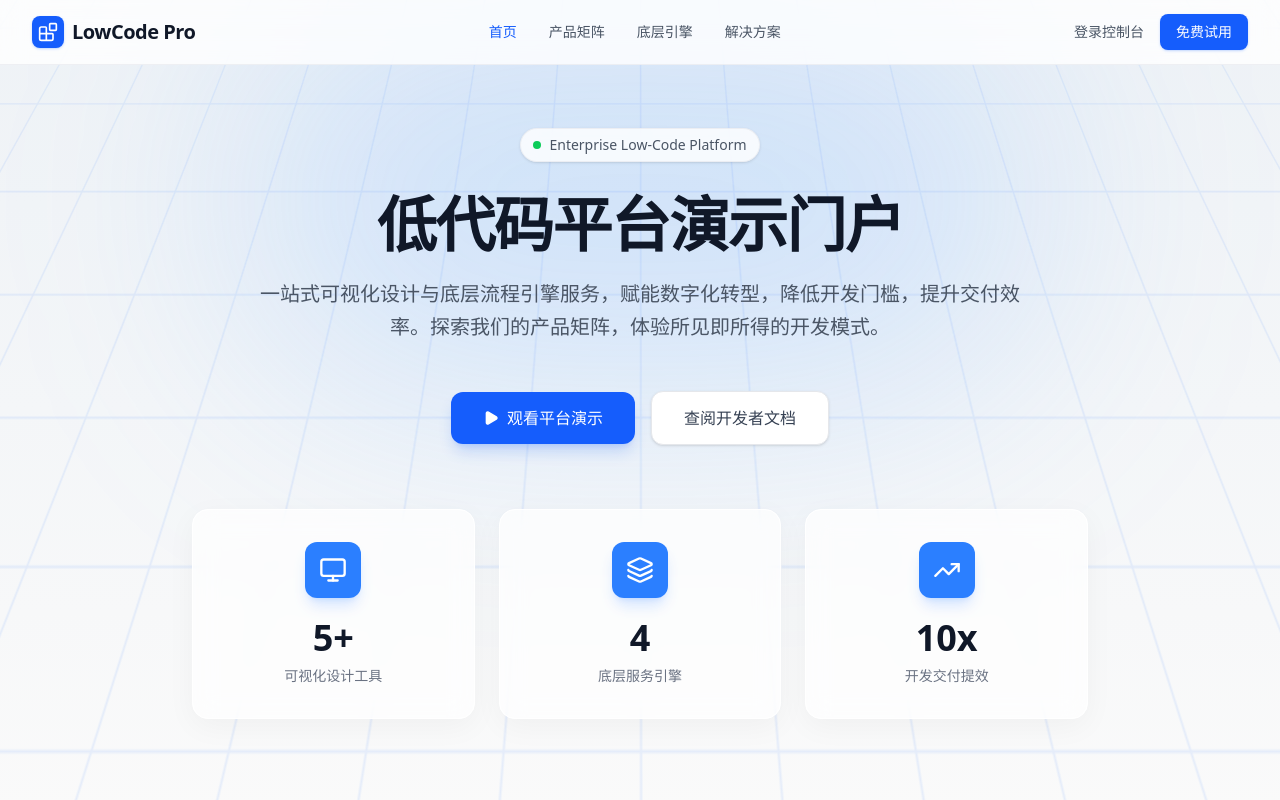
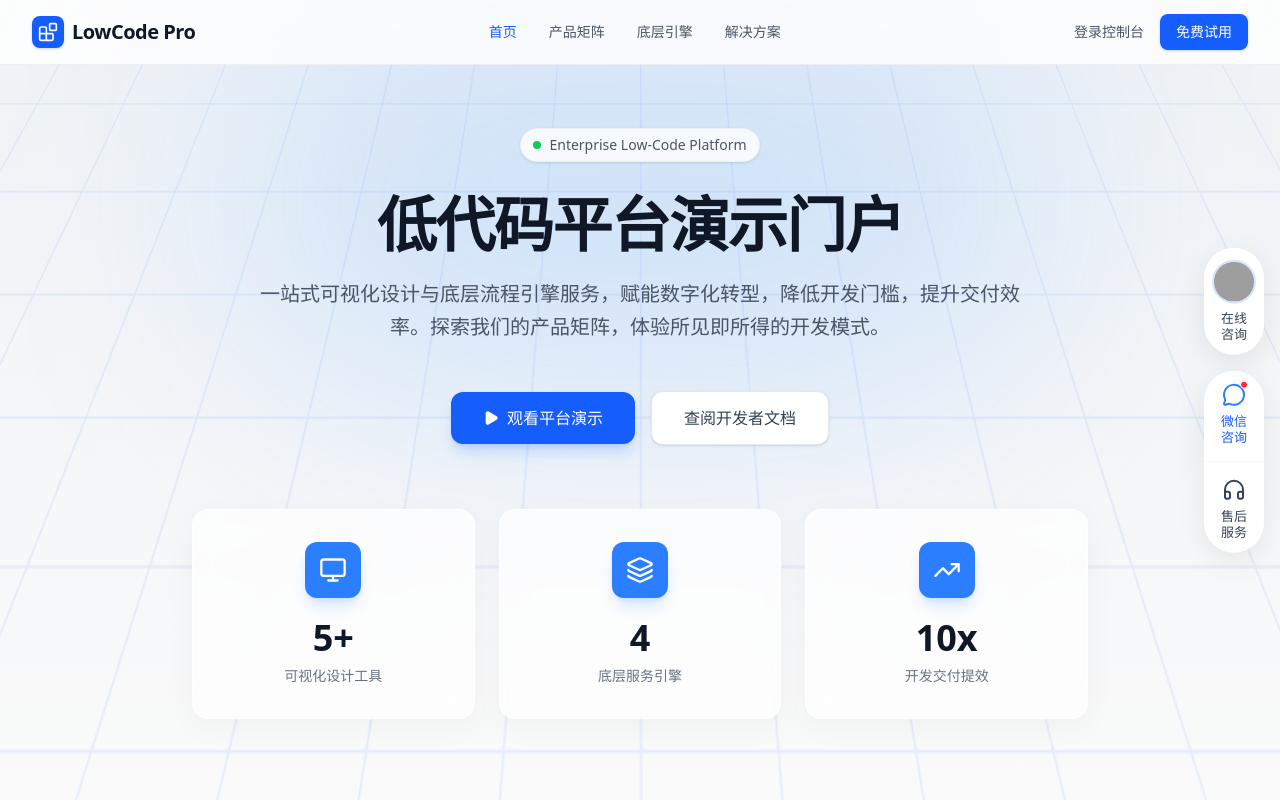
Before and after one commit to sunzunlu/lowcode, a React (Vite) app: page / in a window 1280 px wide. Shown: the top 800 px of the page. Built offline with nearby package versions, Linux system fonts and the light colour scheme; grey boxes are pictures that could not be loaded.

Commit message:
feat: Add floating sidebar for consultations
Introduces a persistent floating sidebar on the right side of the page. This sidebar provides quick access to online consultation and WeChat consultation services, enhancing user engagement and support accessibility.

```diff
--- a/src/App.tsx
+++ b/src/App.tsx
@@ -41,7 +41,10 @@ import {
   RefreshCw,
   Copy,
   ExternalLink,
-  MonitorPlay
+  MonitorPlay,
+  MessageCircle,
+  Headphones,
+  ClipboardList
 } from 'lucide-react';
 
 const products = [
@@ -1488,6 +1491,70 @@ export default function App() {
         </div>
       </footer>
 
+      {/* Floating Sidebar */}
+      <div className="fixed right-4 top-1/2 -translate-y-1/2 z-50 flex flex-col gap-4">
+        {/* Online Consultation */}
+        <div className="bg-white rounded-full shadow-[0_8px_30px_rgb(0,0,0,0.08)] py-3 px-2 flex flex-col items-center gap-1.5 cursor-pointer hover:shadow-[0_8px_30px_rgb(0,0,0,0.12)] transition-all group">
+          <div className="w-11 h-11 rounded-full overflow-hidden border-2 border-blue-500/20">
+            <img src="https://oa.epoint.com.cn/h5/fileattaches/20260404/1775274283352_08dcce6f/s0f7g4.png" alt="Consultant" className="w-full h-full object-cover" />
+          </div>
+          <span className="text-[13px] font-medium text-gray-700 group-hover:text-blue-600 leading-tight text-center">在线<br/>咨询</span>
+        </div>
+
+        {/* WeChat & After-sales */}
+        <div className="bg-white rounded-full shadow-[0_8px_30px_rgb(0,0,0,0.08)] flex flex-col overflow-visible relative">
+          {/* WeChat */}
+          <div className="p-3 pb-4 flex flex-col items-center gap-1.5 cursor-pointer border-b border-gray-100 hover:bg-blue-50/50 transition-colors rounded-t-full group relative">
+            <div className="relative">
+              <MessageCircle className="w-6 h-6 text-blue-500" />
+              <div className="absolute -top-0.5 -right-0.5 w-2 h-2 bg-red-500 rounded-full border border-white"></div>
+            </div>
+            <span className="text-[13px] font-medium text-blue-600 leading-tight text-center">微信<br/>咨询</span>
+
+            {/* Hover Popup */}
+            <div className="absolute right-full top-0 mr-4 w-[280px] bg-white rounded-2xl shadow-[0_20px_40px_rgb(0,0,0,0.1)] p-8 opacity-0 invisible group-hover:opacity-100 group-hover:visible transition-all duration-300 translate-x-4 group-hover:translate-x-0 before:content-[''] before:absolute before:right-[-8px] before:top-8 before:w-4 before:h-4 before:bg-white before:rotate-45 before:shadow-[2px_-2px_2px_rgb(0,0,0,0.02)]">
+              <div className="flex flex-col items-center text-center relative z-10">
+                <div className="w-36 h-36 bg-white border border-gray-100 rounded-xl mb-5 flex items-center justify-center p-2 shadow-sm">
+                  <img src="https://api.qrserver.com/v1/create-qr-code/?size=150x150&data=https://example.com" alt="QR Code" className="w-full h-full object-contain opacity-80" />
+                </div>
+                <p className="text-[15px] text-gray-600 mb-1.5">微信咨询一对一沟通</p>
+                <p className="text-[15px] text-gray-600 mb-5">获取<span className="text-gray-900 font-medium">专业</span>解决方案</p>
+                <button className="text-blue-600 text-[15px] font-medium hover:text-blue-700 transition-colors">
+                  预约专家回电
+                </button>
+              </div>
+            </div>
+          </div>
+
+          {/* After-sales */}
+          <div className="p-3 pt-4 flex flex-col items-center gap-1.5 cursor-pointer hover:bg-gray-50/80 transition-colors rounded-b-full group relative">
+            <Headphones className="w-6 h-6 text-gray-700 group-hover:text-blue-600 transition-colors" />
+            <span className="text-[13px] font-medium text-gray-700 group-hover:text-blue-600 transition-colors leading-tight text-center">售后<br/>服务</span>
+
+            {/* Hover Popup */}
+            <div className="absolute right-full bottom-0 mr-4 w-[280px] bg-white rounded-2xl shadow-[0_20px_40px_rgb(0,0,0,0.1)] p-8 opacity-0 invisible group-hover:opacity-100 group-hover:visible transition-all duration-300 translate-x-4 group-hover:translate-x-0 before:content-[''] before:absolute before:right-[-8px] before:bottom-8 before:w-4 before:h-4 before:bg-white before:rotate-45 before:shadow-[2px_-2px_2px_rgb(0,0,0,0.02)]">
+              <div className="space-y-6 relative z-10">
+                <div className="flex items-start gap-4">
+                  <Phone className="w-5 h-5 text-gray-700 mt-1" />
+                  <div>
+                    <p className="text-[15px] text-gray-600 mb-1.5">售后服务热线</p>
+                    <p className="text-lg font-bold text-gray-900 font-mono tracking-tight">6012|18962289726</p>
+                  </div>
+                </div>
+                <div className="h-px bg-gray-100"></div>
+                <div className="flex items-start gap-4">
+                  <ClipboardList className="w-5 h-5 text-gray-700 mt-1" />
+                  <div>
+                    <p className="text-[15px] text-gray-900 font-medium mb-1.5">工单服务</p>
+                    <p className="text-[14px] text-gray-500 leading-relaxed">获取专业支持，快速<br/>解决问题</p>
+                  </div>
+                </div>
+              </div>
+            </div>
+          </div>
+        </div>
+      </div>
+
       {/* Modals */}
       {activeDemoProduct && (
         <div className="fixed inset-0 z-[100] flex items-center justify-center p-4 sm:p-6 bg-gray-900/40 backdrop-blur-sm animate-in fade-in duration-200">
```
